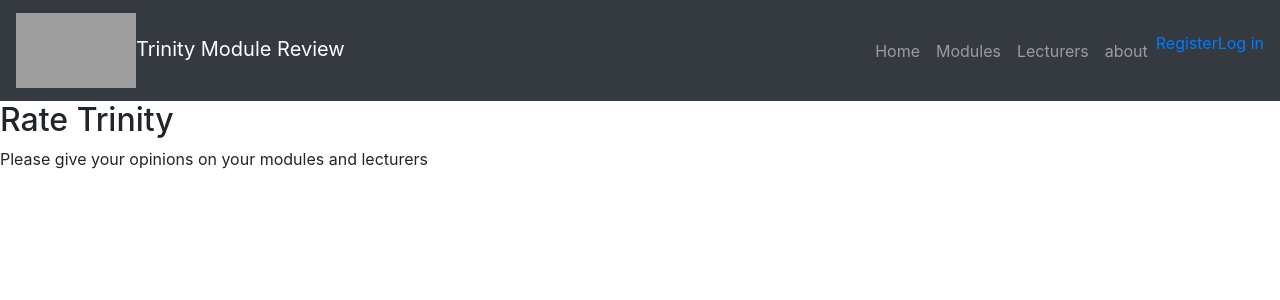
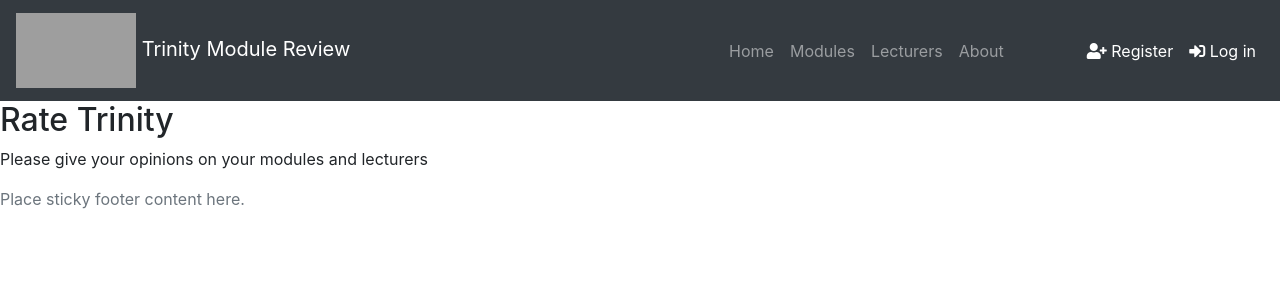
Before and after one commit to SeanFitzpatrick0/EBII1819--Trinity_Module_Review, a Django app: page / in a window 1280 px wide. Shown: the top 300 px of the page. Run offline with Django 3.2, Linux system fonts and the light colour scheme; some libraries are stand-ins or nearby versions; grey boxes are pictures that could not be loaded.

Commit message:
styled the log in and log out register and profile links in title

```diff
--- a/Rate_Trinity/home/templates/home/header.html
+++ b/Rate_Trinity/home/templates/home/header.html
@@ -5,7 +5,9 @@
   <title>Rate Trinity</title>
   <meta charset="utf-8" />
   {% load staticfiles %}
+  <link rel="stylesheet" href="header.css" rel="stylesheet">
   <link rel="stylesheet" href="{% static 'css/bootstrap.min.css' %}" type = "text/css"/>
+  <link rel="stylesheet" href="https://use.fontawesome.com/releases/v5.4.1/css/all.css" integrity="sha384-5sAR7xN1Nv6T6+dT2mhtzEpVJvfS3NScPQTrOxhwjIuvcA67KV2R5Jz6kr4abQsz" crossorigin="anonymous">
   <script src="https://code.jquery.com/jquery-3.3.1.slim.min.js" integrity="sha384-q8i/X+965DzO0rT7abK41JStQIAqVgRVzpbzo5smXKp4YfRvH+8abtTE1Pi6jizo" crossorigin="anonymous"></script>
   <script src="https://cdnjs.cloudflare.com/ajax/libs/popper.js/1.14.3/umd/popper.min.js" integrity="sha384-ZMP7rVo3mIykV+2+9J3UJ46jBk0WLaUAdn689aCwoqbBJiSnjAK/l8WvCWPIPm49" crossorigin="anonymous"></script>
   <script src="https://stackpath.bootstrapcdn.com/bootstrap/4.1.3/js/bootstrap.min.js" integrity="sha384-ChfqqxuZUCnJSK3+MXmPNIyE6ZbWh2IMqE241rYiqJxyMiZ6OW/JmZQ5stwEULTy" crossorigin="anonymous"></script>
@@ -15,7 +17,10 @@
 <body>
   <nav class="navbar navbar-expand-lg navbar-dark bg-dark">
     <a>
-    <a class="navbar-brand" href="/"> <img src = "https://www.tcd.ie/library/assets/img/TCD-crest/white-stacked-trinity.png" width = "120" height ="75">Trinity Module Review</a>
+    <a class="navbar-brand" href="{% url 'homepage' %}">
+      <img src = "https://www.tcd.ie/library/assets/img/TCD-crest/white-stacked-trinity.png" width = "120" height ="75">
+      Trinity Module Review
+    </a>
     <button class="navbar-toggler" type="button" data-toggle="collapse" data-target="#navbarNavAltMarkup" aria-controls="navbarNavAltMarkup" aria-expanded="false" aria-label="Toggle navigation">
       <span class="navbar-toggler-icon"></span>
     </button>
@@ -24,15 +29,28 @@
         <a class="nav-item nav-link" href="{% url 'homepage' %}">Home</a>
         <a class="nav-item nav-link" href="{% url 'module_list' %}">Modules</a>
         <a class="nav-item nav-link" href="{% url 'lecturers_list' %}">Lecturers</a>
-        <a class="nav-item nav-link" href="{% url 'about' %}">about</a>
+        <a class="nav-item nav-link" href="{% url 'about' %}" style = "padding-right:75px">About</a>
         <!--TODO Make these links look different to the other ones-->
-        {% if user.is_authenticated %}
-          <a href="{% url 'profile_page' %}">Profile</a>
-          <a href="{% url 'logout_page' %}">Log out</a>
-        {% else %}
-          <a href="{% url 'register_page' %}">Register</a>
-          <a href="{% url 'login_page' %}">Log in</a>
-        {% endif %}
+          {% if user.is_authenticated %}
+          <a class="nav-item nav-link" href="{% url 'profile_page' %}" style="color:white">
+            <i class="far fa-user"></i>
+            Profile
+          </a>
+          <a class="nav-item nav-link" href="{% url 'logout_page' %}" style="color:white">
+            <i class="fas fa-sign-out-alt"></i>
+            Log out
+          </a>
+          {% else %}
+          <a class="nav-item nav-link" href="{% url 'register_page' %}" style="color:white">
+            <i class="fas fa-user-plus"></i>
+            Register
+          </a>
+          <a class="nav-item nav-link" href="{% url 'login_page' %}" style="color:white">
+            <i class="fas fa-sign-in-alt"></i>
+            Log in
+          </a>
+          {% endif %}
+        </div>
       </div>
     </div>
   </nav>
@@ -46,6 +64,12 @@
     {% endif %}
     {% block content %}
     {% endblock %}
+  </div class = "fixed-bottom">
+    <footer class="footer">
+      <div class="footer">
+        <span class="text-muted">Place sticky footer content here.</span>
+      </div>
+    </footer>
   </div>
-</body>
+  </body>
 </html>
```
